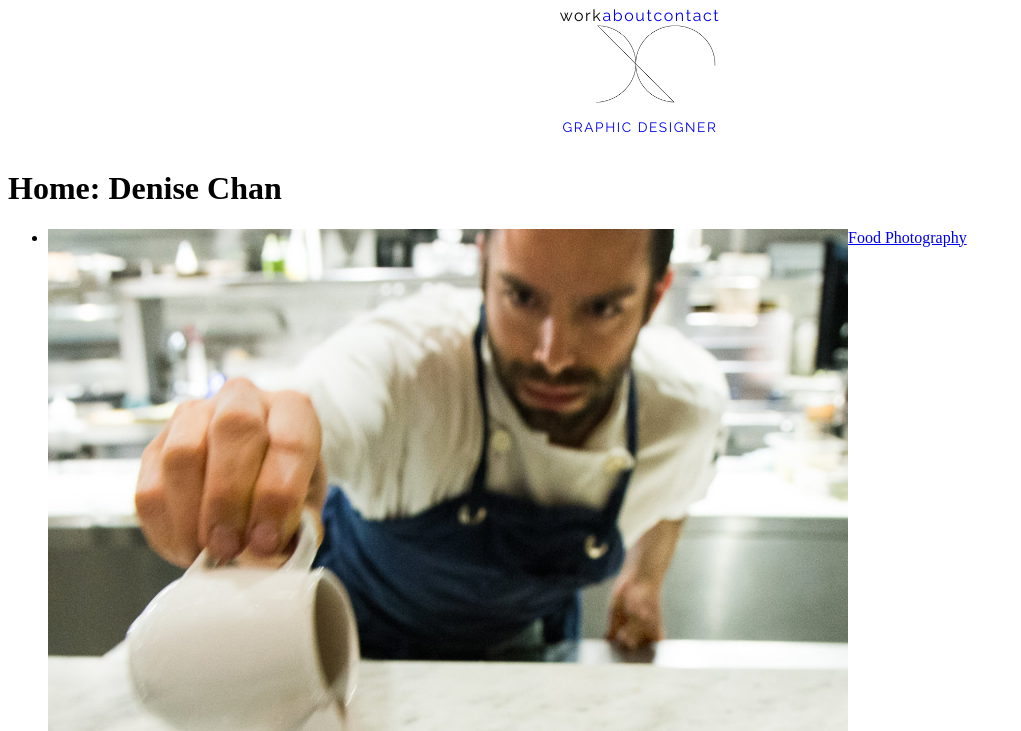
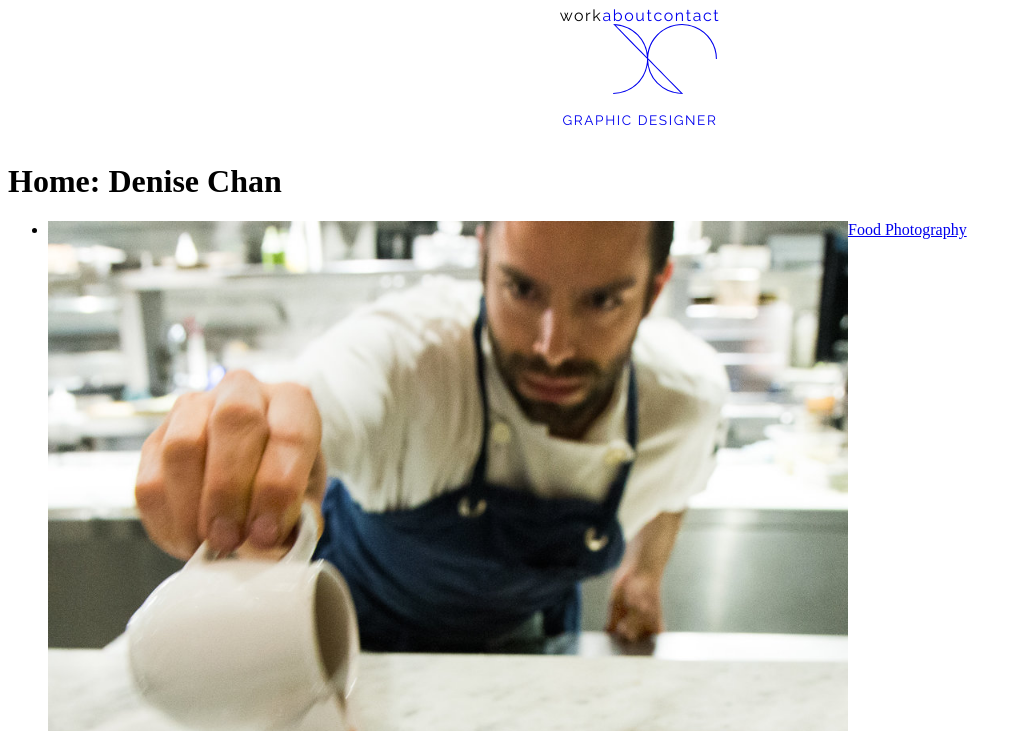
Before and after one commit to roytanaka/denise-chan-design, a Gatsby site: page / in a window 1280 px wide. Shown: the top 731 px of the page, without its empty margins (0-1021 px from the left). Built offline with nearby package versions, Linux system fonts and the light colour scheme; Gatsby itself is replaced by a stand-in of ours; some packages are replaced by stand-ins of ours.

Commit message:
svg logo

```diff
--- a/src/components/Header/header.scss
+++ b/src/components/Header/header.scss
@@ -35,9 +35,13 @@
       font-size: 0.85rem;
     }
   }
-}
-@media (--sm-n-above) {
-  .main-header {
+  .logo {
+    width: 6.5rem;
+    color: var(--gray-5);
+    margin-inline-start: auto;
+    margin-block-end: var(--size-2);
+  }
+  @media (--sm-n-above) {
     flex-flow: row;
     justify-content: space-between;
     align-items: flex-start;
--- a/src/components/Header/index.tsx
+++ b/src/components/Header/index.tsx
@@ -22,7 +22,7 @@ const Header = ({ ...props }) => {
         <Link to="/contact">Contact</Link>
       </nav>
       <Link className="main-header__logo" to="/">
-        <StaticImage src="../../images/dc-logo.png" width={135} alt="DC logo" />
+        <Logo />
         <p>Graphic Designer</p>
       </Link>
     </header>
@@ -30,3 +30,20 @@ const Header = ({ ...props }) => {
 };
 
 export default Header;
+
+function Logo() {
+  return (
+    <svg
+      className="logo"
+      fill="currentColor"
+      xmlns="http://www.w3.org/2000/svg"
+      viewBox="0 0 200 135"
+    >
+      <path
+        fillRule="evenodd"
+        clipRule="evenodd"
+        d="M.243.102c18.31.655 35.523 7.24 48.402 20.587A67.216 67.216 0 0 1 66.49 55.81c2.365-13.555 8.953-26.24 18.683-35.97A67.206 67.206 0 0 1 199.9 67.36h-2a65.21 65.21 0 0 0-40.252-60.241 65.206 65.206 0 0 0-90.14 58.754c16.882 17.17 33.836 34.404 46.319 47.091l14.208 14.44 7.047 7.16c-14.185 0-27.82-3.372-39.724-11.326A67.2 67.2 0 0 1 66.49 78.906 67.207 67.207 0 0 1 .286 134.553v-2a65.204 65.204 0 0 0 46.103-19.094c12.307-12.305 19.282-29.385 19.098-46.788C43.714 44.527 21.547 22.699.243.102Zm65.146 63.616C38.518 36.388 12.322 9.723 5.13 2.328a65.216 65.216 0 0 1 60.259 61.39Zm2.116 5.005a65.201 65.201 0 0 0 62.758 63.796l-3.653-3.712-14.209-14.44a224098.281 224098.281 0 0 1-44.896-45.644Z"
+      />
+    </svg>
+  );
+}
```
Also changed, not shown: src/images/dc_logo.svg (added).
